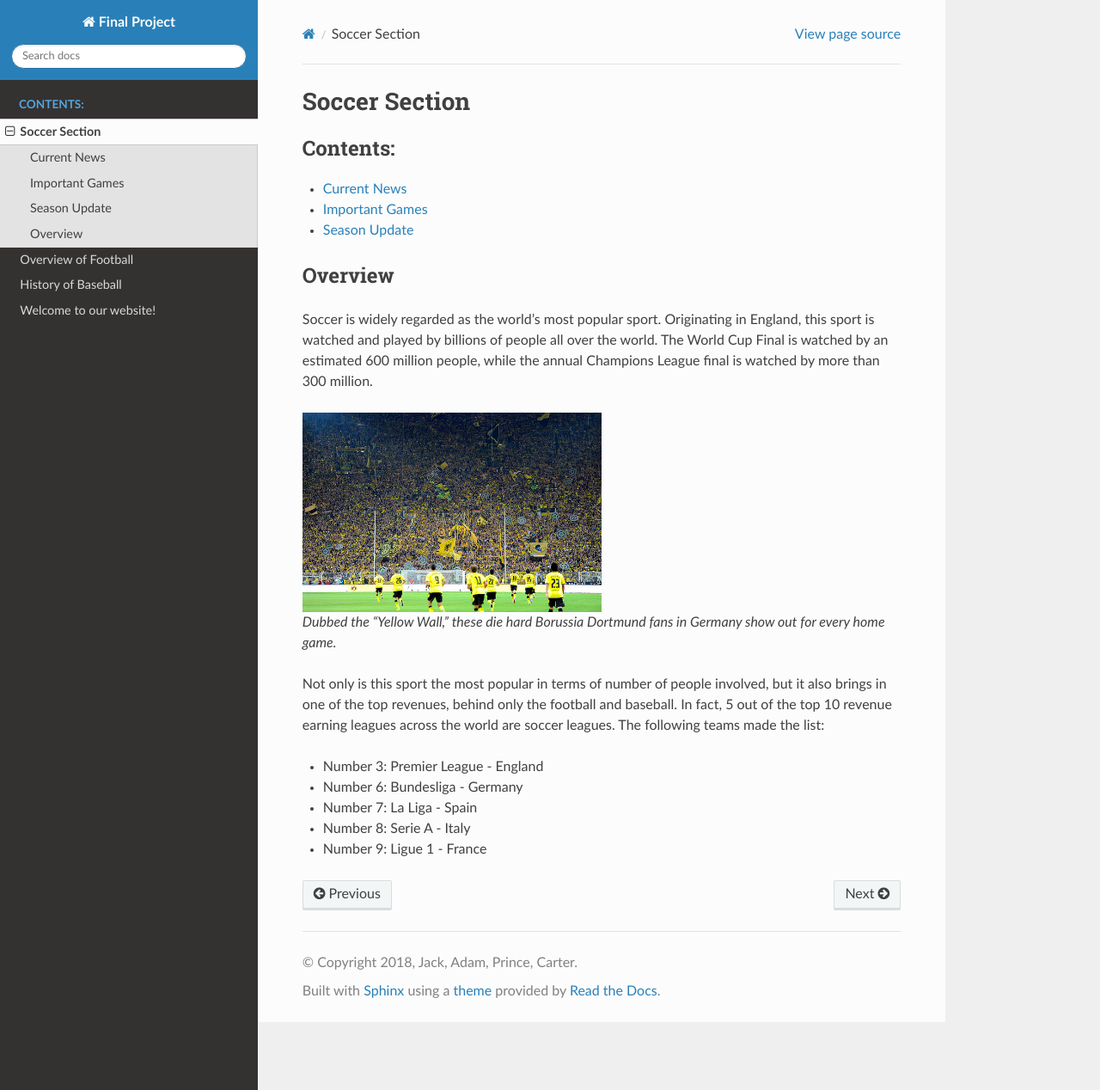
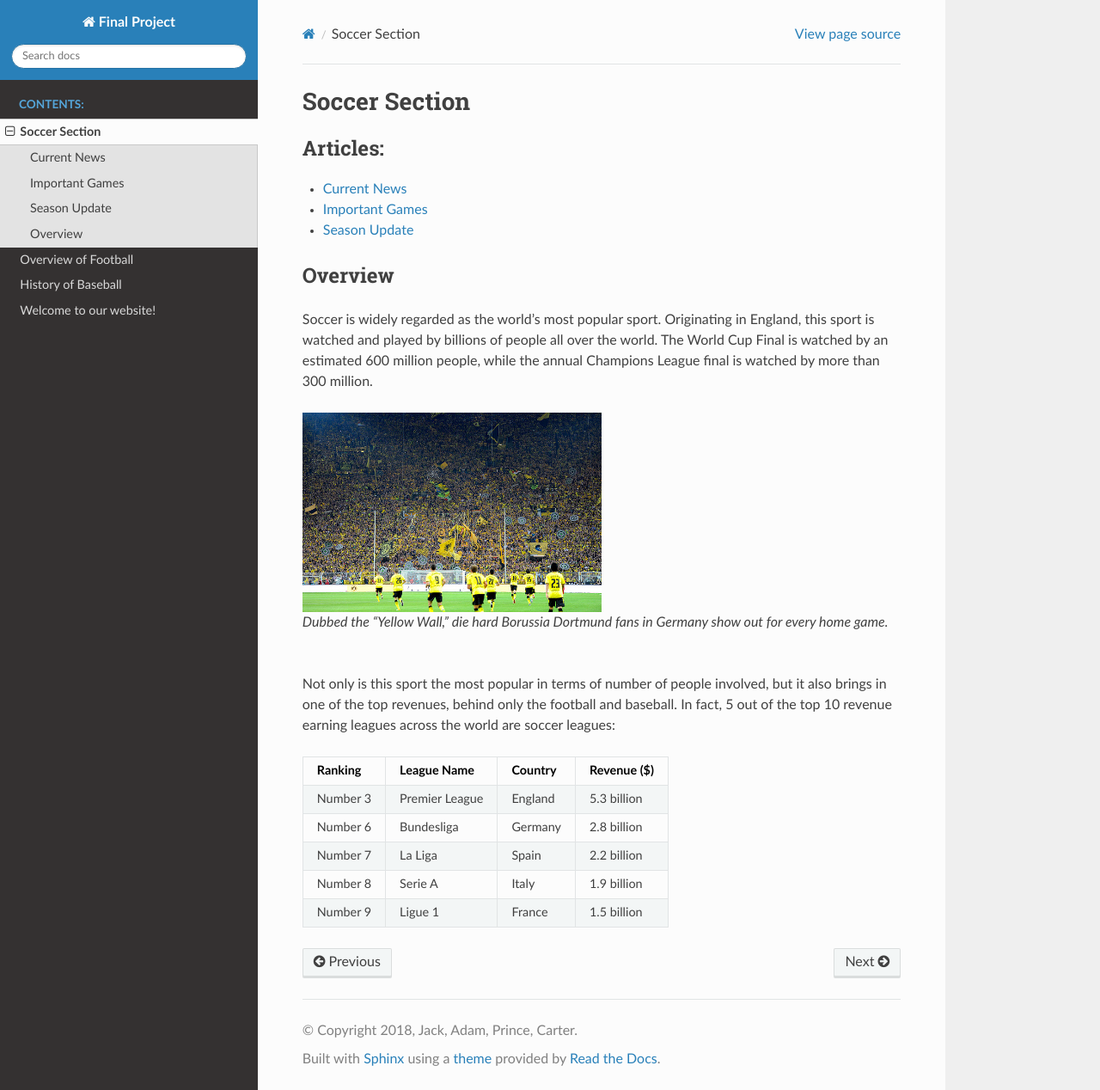
Before and after one commit to jarndt4/sports_final_project, a Sphinx documentation site: the page built from source/soccer/index.rst, in a window 1280 px wide and 1268 px high. Shown: the whole window at 86% size. Built offline with Sphinx 7.4.7 and the Read the Docs theme 2.0.0, drawn with Linux system fonts in a browser that asks for light colours.

Commit message:
more changes to soccer index page

```diff
--- a/source/soccer/index.rst
+++ b/source/soccer/index.rst
@@ -2,8 +2,8 @@
 ==============
 
 .. toctree::
-   :maxdepth: 2
-   :caption: Contents:
+   :maxdepth: 1
+   :caption: Articles:
 
    current_news/current_news
    important_games/important_games
@@ -20,16 +20,20 @@
 .. figure:: soccer_fans.jpg
     :width: 50%
 
-    Dubbed the "Yellow Wall," these die hard Borussia Dortmund fans in Germany
+    Dubbed the "Yellow Wall," die hard Borussia Dortmund fans in Germany
     show out for every home game.
 
 Not only is this sport the most popular in terms of number of people
 involved, but it also brings in one of the top revenues, behind only
 the football and baseball. In fact, 5 out of the top 10 revenue earning
-leagues across the world are soccer leagues. The following teams made the list:
+leagues across the world are soccer leagues:
 
-* Number 3: Premier League - England
-* Number 6: Bundesliga - Germany
-* Number 7: La Liga - Spain
-* Number 8: Serie A - Italy
-* Number 9: Ligue 1 - France
+========= ================== ========= ============
+Ranking   League Name        Country   Revenue ($)
+========= ================== ========= ============
+Number 3     Premier League  England   5.3 billion
+Number 6     Bundesliga      Germany   2.8 billion
+Number 7     La Liga         Spain     2.2 billion
+Number 8     Serie A         Italy     1.9 billion
+Number 9     Ligue 1         France    1.5 billion
+========= ================== ========= ============
```
